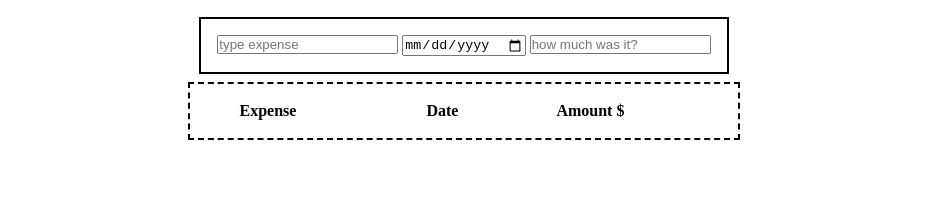
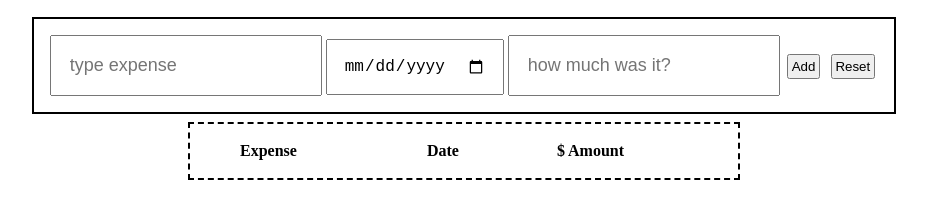
Before and after one commit to cardo1011/Expense-Tracker, a plain HTML site: page index.html in a window 1280 px wide. Shown: the part 334-552 px from the top of the page, without its empty margins (176-1103 px from the left). Drawn offline with Linux system fonts and the light colour scheme.

Commit message:
buttons added and styled

```diff
--- a/index.html
+++ b/index.html
@@ -20,13 +20,15 @@
         id="dollar-amount"
         placeholder="how much was it?"
       />
+      <button class="input-button" id="add">Add</button>
+      <button class="input-button" id="reset">Reset</button>
     </div>
     <div class="expense-table">
       <table>
         <tr>
           <th>Expense</th>
           <th>Date</th>
-          <th>Amount $</th>
+          <th>$ Amount</th>
         </tr>
       </table>
     </div>
--- a/styles.css
+++ b/styles.css
@@ -24,6 +24,16 @@ header {
   margin-bottom: 0.5em;
 }
 
+input {
+  padding: 1em;
+  font-size: large;
+}
+
+.input-button {
+  margin: 0 0.25em 0 0.25em;
+  padding: 0.2em;
+}
+
 table {
   border: 2px dashed black;
   padding: 1em;
```
